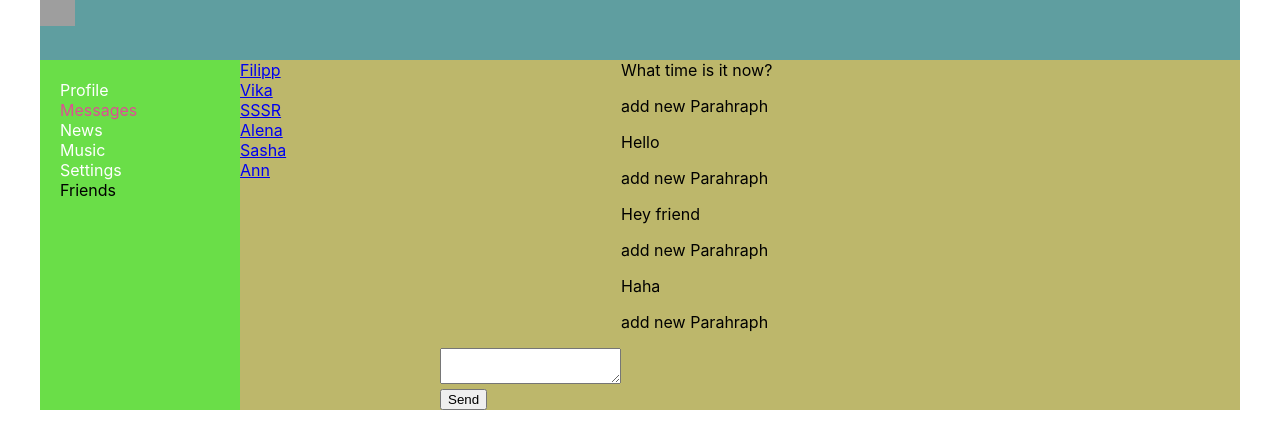
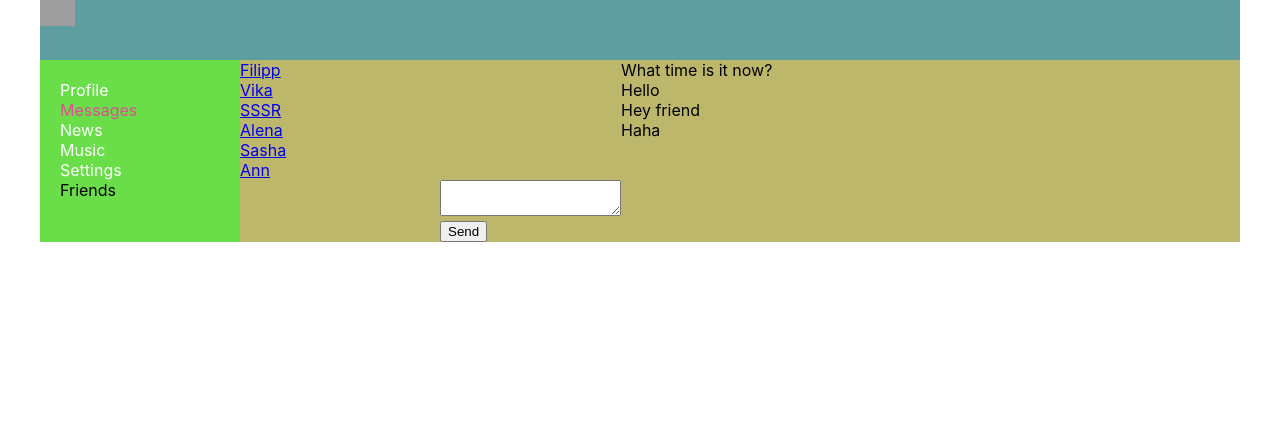
Before and after one commit to Kotfil/social-ts-ghpages-test, a React (Create React App) app: page /dialogs in a window 1280 px wide. Shown: the top 448 px of the page. Built offline with nearby package versions, Linux system fonts and the light colour scheme; grey boxes are pictures that could not be loaded.

Commit message:
Revert "add new paragraph"
This reverts commit 061257a9

```diff
--- a/src/App.tsx
+++ b/src/App.tsx
@@ -47,6 +47,5 @@ const App = (props : PropsType) => {
         </BrowserRouter>
     );
 }
-//git
 
 export default App;
--- a/src/components/Dialogs/Message/Message.tsx
+++ b/src/components/Dialogs/Message/Message.tsx
@@ -9,11 +9,7 @@ export type PropsType = {
 const Message = (props: PropsType) => {
 
     return(
-        <>
-
         <div className={s.message}>{props.messages}</div>
-            <p> add new Parahraph</p>
-        </>
     )
 };
 
```
